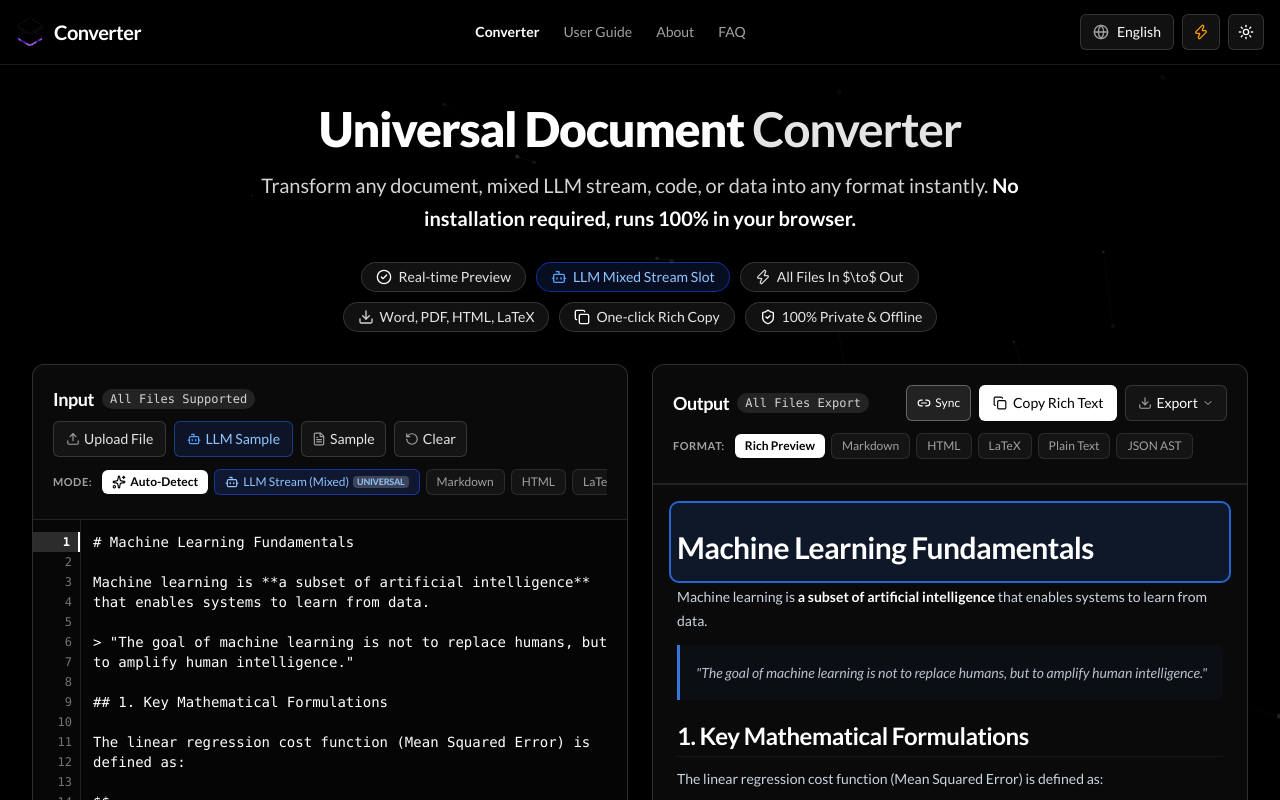
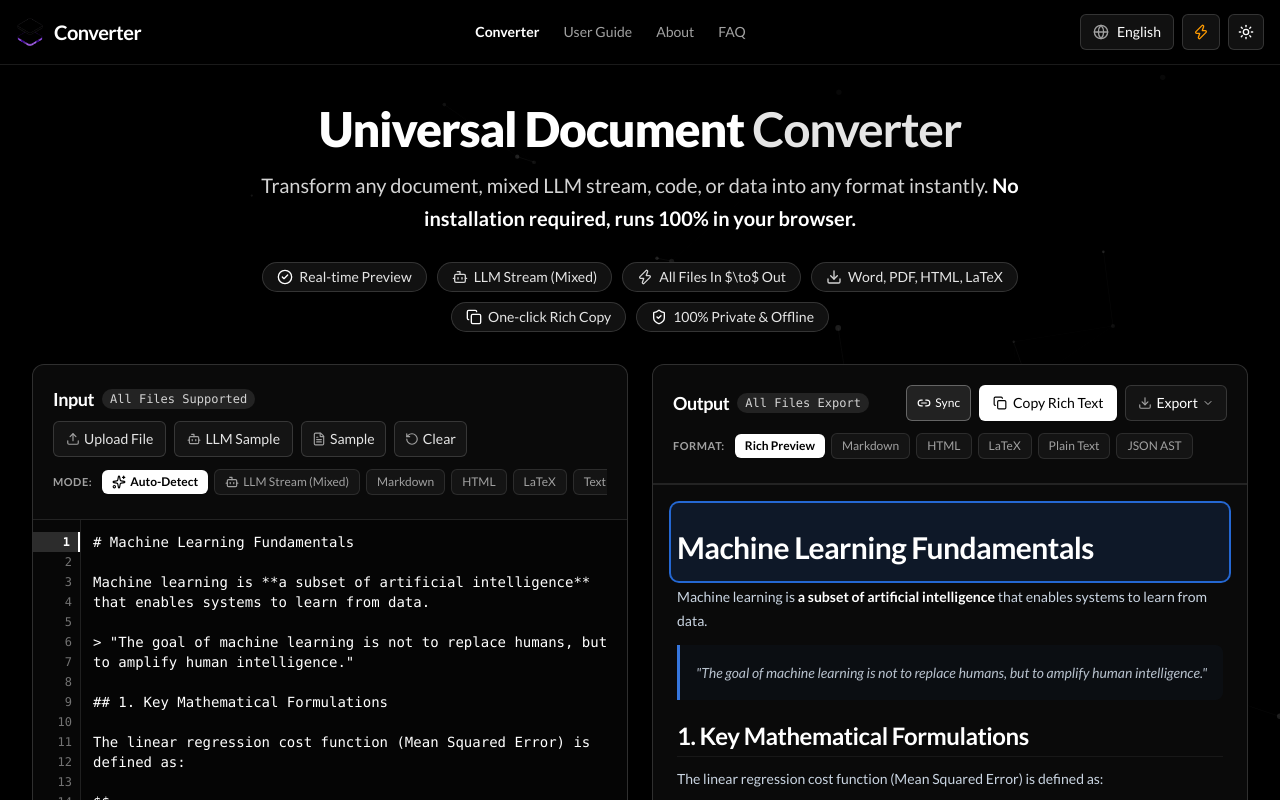
Before and after one commit to SniperRavan/Converter, a React (Vite) app: page / in a window 1280 px wide. Shown: the top 800 px of the page. Built offline with nearby package versions, Linux system fonts and the light colour scheme; a web font is replaced by a local one.

Commit message:
fix(ui): remove persistent blue highlight from LLM buttons and eliminate dark terminal slop in code previews

```diff
--- a/src/components/CodeOutputPreview.tsx
+++ b/src/components/CodeOutputPreview.tsx
@@ -1,5 +1,4 @@
-import React, { useState } from 'react'
-import { Copy, Check, Download, FileCode } from 'lucide-react'
+import React from 'react'
 
 interface CodeOutputPreviewProps {
   content: string
@@ -7,91 +6,14 @@ interface CodeOutputPreviewProps {
   filename?: string
 }
 
-export const CodeOutputPreview: React.FC<CodeOutputPreviewProps> = ({
-  content,
-  format,
-  filename = 'converted-document',
-}) => {
-  const [copied, setCopied] = useState(false)
-
-  const extensionMap = {
-    markdown: 'md',
-    html: 'html',
-    latex: 'tex',
-    text: 'txt',
-    json: 'json',
-  }
-
-  const mimeMap = {
-    markdown: 'text/markdown;charset=utf-8',
-    html: 'text/html;charset=utf-8',
-    latex: 'application/x-tex;charset=utf-8',
-    text: 'text/plain;charset=utf-8',
-    json: 'application/json;charset=utf-8',
-  }
-
-  const ext = extensionMap[format]
-  const fullFilename = `${filename}.${ext}`
-
-  const handleCopy = () => {
-    navigator.clipboard.writeText(content)
-    setCopied(true)
-    setTimeout(() => setCopied(false), 2000)
-  }
-
-  const handleDownload = () => {
-    const blob = new Blob([content], { type: mimeMap[format] })
-    const url = URL.createObjectURL(blob)
-    const link = document.createElement('a')
-    link.href = url
-    link.download = fullFilename
-    document.body.appendChild(link)
-    link.click()
-    document.body.removeChild(link)
-    URL.revokeObjectURL(url)
-  }
-
+export const CodeOutputPreview: React.FC<CodeOutputPreviewProps> = ({ content }) => {
   return (
-    <div className="flex flex-col h-full rounded-2xl border border-slate-200 dark:border-slate-800 bg-slate-950 text-slate-100 overflow-hidden shadow-xs">
-      {/* Code Bar Header */}
-      <div className="flex items-center justify-between px-4 py-2.5 bg-slate-900 border-b border-slate-800 text-xs">
-        <div className="flex items-center gap-2 text-slate-400">
-          <FileCode className="w-3.5 h-3.5 text-blue-400" />
-          <span className="font-mono text-slate-200">{fullFilename}</span>
-        </div>
-
-        <div className="flex items-center gap-2">
-          <button
-            onClick={handleCopy}
-            className="flex items-center gap-1.5 px-3 py-1.5 rounded-lg bg-slate-800 hover:bg-slate-700 text-slate-200 transition-colors"
-          >
-            {copied ? (
-              <>
-                <Check className="w-3.5 h-3.5 text-emerald-400" />
-                <span className="text-emerald-400 font-medium">Copied</span>
-              </>
-            ) : (
-              <>
-                <Copy className="w-3.5 h-3.5" />
-                <span>Copy Code</span>
-              </>
-            )}
-          </button>
-
-          <button
-            onClick={handleDownload}
-            className="flex items-center gap-1.5 px-3 py-1.5 rounded-lg bg-blue-600 hover:bg-blue-500 text-white font-medium transition-colors shadow-sm shadow-blue-500/20"
-          >
-            <Download className="w-3.5 h-3.5" />
-            <span>Download .{ext}</span>
-          </button>
-        </div>
-      </div>
-
-      {/* Code Text Area */}
-      <div className="flex-1 p-4 overflow-auto font-mono text-xs sm:text-sm leading-relaxed text-slate-200 select-text whitespace-pre">
-        {content}
-      </div>
+    <div className="w-full h-full min-h-[460px] select-text">
+      <pre className="font-mono text-xs sm:text-sm leading-relaxed text-neutral-800 dark:text-neutral-200 whitespace-pre-wrap break-words">
+        <code>{content || '// No output generated yet...'}</code>
+      </pre>
     </div>
   )
 }
+
+export default CodeOutputPreview
--- a/src/components/HeroSection.tsx
+++ b/src/components/HeroSection.tsx
@@ -30,9 +30,9 @@ export const HeroSection: React.FC = () => {
           <span>Real-time Preview</span>
         </div>
 
-        <div className="inline-flex items-center rounded-full border border-blue-300 dark:border-blue-700/60 px-3.5 py-1 text-xs sm:text-sm font-medium bg-blue-50/80 dark:bg-blue-950/40 text-blue-700 dark:text-blue-300 shadow-2xs">
-          <Bot className="w-4 h-4 mr-1.5 text-blue-600 dark:text-blue-400 shrink-0" />
-          <span>LLM Mixed Stream Slot</span>
+        <div className="inline-flex items-center rounded-full border border-[#E5DDD0] dark:border-white/15 px-3.5 py-1 text-xs sm:text-sm font-medium bg-white dark:bg-[#111111] text-neutral-800 dark:text-neutral-200 shadow-2xs">
+          <Bot className="w-4 h-4 mr-1.5 text-neutral-600 dark:text-neutral-300 shrink-0" />
+          <span>LLM Stream (Mixed)</span>
         </div>
 
         <div className="inline-flex items-center rounded-full border border-[#E5DDD0] dark:border-white/15 px-3.5 py-1 text-xs sm:text-sm font-medium bg-white dark:bg-[#111111] text-neutral-800 dark:text-neutral-200 shadow-2xs">
--- a/src/components/Workspace.tsx
+++ b/src/components/Workspace.tsx
@@ -318,10 +318,10 @@ export const Workspace: React.FC = () => {
                 {/* Dedicated LLM Slot Button */}
                 <button
                   onClick={loadLlmSample}
-                  className="inline-flex items-center justify-center whitespace-nowrap text-xs sm:text-sm font-medium border border-blue-400/40 dark:border-blue-500/40 bg-blue-50/70 dark:bg-blue-950/40 hover:bg-blue-100 dark:hover:bg-blue-900/50 text-blue-700 dark:text-blue-300 h-8 sm:h-9 rounded-md px-2.5 sm:px-3 transition-colors cursor-pointer shadow-2xs"
-                  title="Load sample messy LLM output (Markdown + LaTeX Math + HTML + Tables + Code)"
+                  className="inline-flex items-center justify-center whitespace-nowrap text-xs sm:text-sm font-medium border border-[#E2DAD0] dark:border-white/15 bg-[#FFFAF0]/50 dark:bg-[#141414] hover:bg-[#F7F2E8] dark:hover:bg-[#1f1f1f] text-neutral-800 dark:text-neutral-200 h-8 sm:h-9 rounded-md px-2.5 sm:px-3 transition-colors cursor-pointer shadow-2xs"
+                  title="Load sample messy LLM output"
                 >
-                  <Bot className="h-3.5 w-3.5 mr-1 text-blue-600 dark:text-blue-400" />
+                  <Bot className="h-3.5 w-3.5 mr-1 text-neutral-500 dark:text-neutral-400" />
                   <span>LLM Sample</span>
                 </button>
 
@@ -345,7 +345,7 @@ export const Workspace: React.FC = () => {
               </div>
             </div>
 
-            {/* Input Format Selector Pills & LLM Dedicated Slot */}
+            {/* Input Format Selector Pills */}
             <div className="flex items-center gap-1.5 overflow-x-auto pb-1 text-xs">
               <span className="text-[11px] font-semibold text-neutral-500 dark:text-neutral-400 mr-1 uppercase tracking-wider shrink-0">
                 Mode:
@@ -356,21 +356,12 @@ export const Workspace: React.FC = () => {
                   onClick={() => setInputFormat(fmt.id)}
                   className={`px-2.5 py-1 rounded-md font-medium whitespace-nowrap transition-all cursor-pointer flex items-center gap-1 shrink-0 ${
                     inputFormat === fmt.id
-                      ? fmt.id === 'llm-mixed'
-                        ? 'bg-blue-600 text-white shadow-xs font-semibold'
-                        : 'bg-neutral-900 dark:bg-white text-white dark:text-black shadow-xs font-semibold'
-                      : fmt.id === 'llm-mixed'
-                      ? 'bg-blue-50 dark:bg-blue-950/50 text-blue-700 dark:text-blue-300 border border-blue-200 dark:border-blue-800/80 hover:bg-blue-100 dark:hover:bg-blue-900/60'
+                      ? 'bg-neutral-900 dark:bg-white text-white dark:text-black shadow-xs font-semibold'
                       : 'bg-[#FAF5ED] dark:bg-[#141414] text-neutral-600 dark:text-neutral-400 border border-[#EBE3D6] dark:border-white/10 hover:text-neutral-900 dark:hover:text-white'
                   }`}
                 >
                   {fmt.icon}
                   <span>{fmt.label}</span>
-                  {fmt.badge && (
-                    <span className="text-[9px] px-1 rounded bg-white/20 uppercase font-bold tracking-tight">
-                      {fmt.badge}
-                    </span>
-                  )}
                 </button>
               ))}
             </div>
--- a/src/store/useConverterStore.ts
+++ b/src/store/useConverterStore.ts
@@ -255,6 +255,7 @@ export const useConverterStore = create<ConverterStore>((set, get) => ({
   clearDocument: () => {
     set({
       inputContent: '',
+      inputFormat: 'auto',
       parsedDocument: createEmptyDocument(),
       detectionResult: detectInputFormat(''),
     })
```
